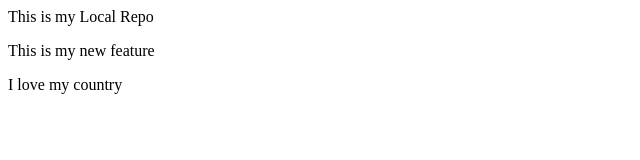
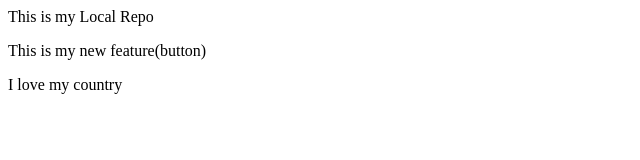
Before and after one commit to Suvratbajpai/LocalRepo, a plain HTML site: page index.html in a window 1280 px wide. Shown: the full height of the page, 0-640 px from the left. Drawn offline with Linux system fonts and the light colour scheme.

Commit message:
Add Button

```diff
--- a/index.html
+++ b/index.html
@@ -1,3 +1,3 @@
 <p>This is my Local Repo</p>
-<p>This is my new feature</p>
+<p>This is my new feature(button)</p>
 <p>I love my country</p>
```
